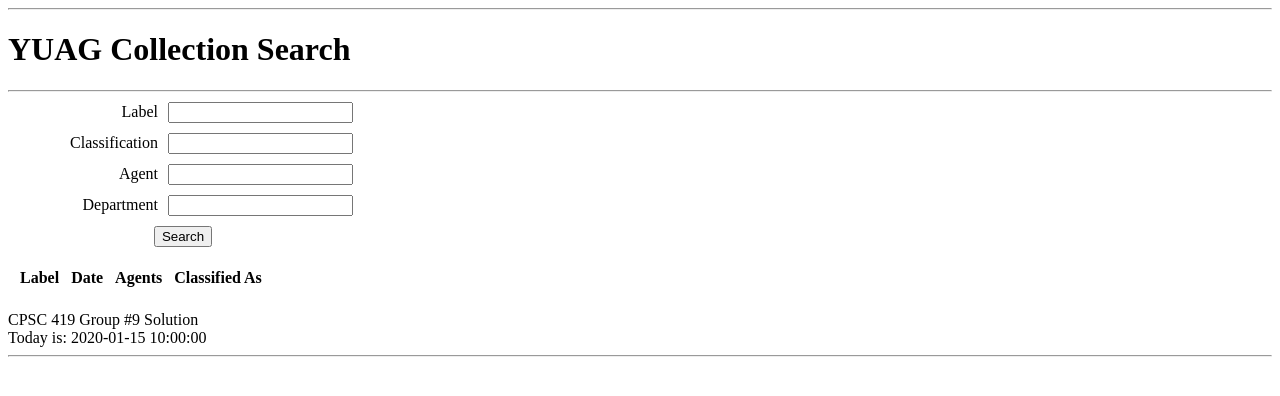
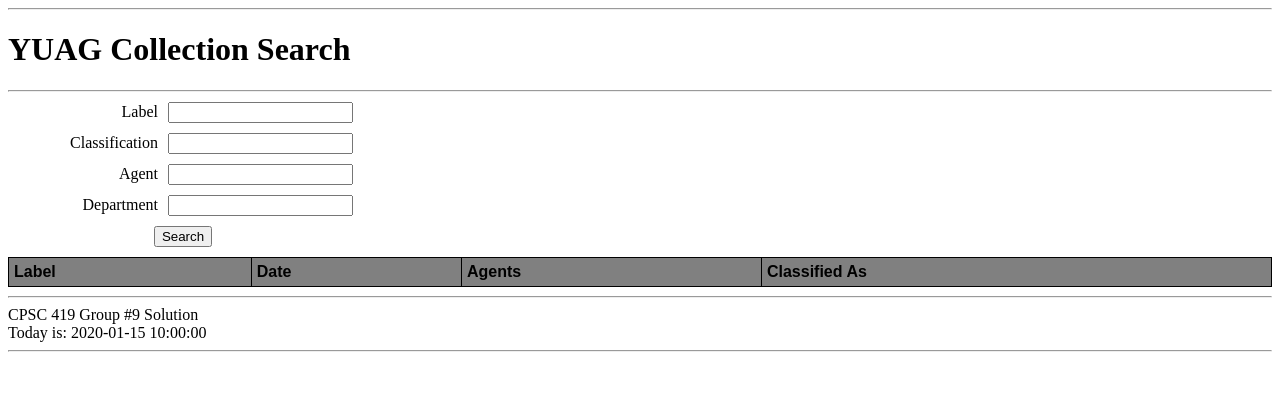
Before and after one commit to syk2021/419pset3, a Flask app: template templates/index.html in a window 1280 px wide. Shown: the top 396 px of the page. Run offline with Flask 3, Linux system fonts and the light colour scheme; the template is opened without the code that fills it: most values are stand-ins (such as "Sample title", 1, 10 or a date in 2020); lists and menus that the app fills with data are empty; parts of the project's set-up code (start-up, migrations or seed data) failed here and were passed over.

Commit message:
updated style

```diff
--- /dev/null
+++ b/static/style.css
@@ -0,0 +1,55 @@
+div {
+  margin-bottom: 10px;
+}
+label {
+  display: inline-block;
+  width: 150px;
+  text-align: right;
+  padding-right: 10px;
+}
+.container {
+  text-align: center;
+  width: 350px;
+}
+/* table,
+td,
+th {
+  padding: 5px;
+}
+th {
+  background-color: white;
+}
+tr {
+  border-bottom: 1px solid gray;
+}
+tr:hover {
+  background-color: lightgray;
+} */
+
+#data-table {
+  font-family: Arial, Helvetica, sans-serif;
+  border-collapse: collapse;
+  width: 100%;
+}
+
+#data-table td,
+#data-table th {
+  border: 1px solid black;
+  padding: 5px;
+}
+
+/* #data-table tr:nth-child(even) {
+      background-color: #f2f2f2;
+    } */
+
+#data-table tr:hover {
+  background-color: lightgray;
+  cursor: pointer;
+}
+#data-table th {
+  padding: 5px;
+  text-align: left;
+  background-color: gray;
+  color: black;
+  cursor: default;
+}
--- a/templates/index.html
+++ b/templates/index.html
@@ -2,37 +2,11 @@
 <html>
   <head>
     <title>YUAG Collection Search</title>
-    <style>
-      div {
-        margin-bottom: 10px;
-      }
-      label {
-        display: inline-block;
-        width: 150px;
-        text-align: right;
-        padding-right: 10px;
-      }
-      .container {
-        text-align: center;
-        width: 350px;
-      }
-      table,
-      td,
-      th {
-        padding: 5px;
-      }
-      tr {
-        border-bottom: 1px solid gray;
-      }
-      tr:hover {
-        background-color: lightgray;
-      }
-    </style>
-    <!-- <link
+    <link
       rel="stylesheet"
       type="text/css"
       href="{{ url_for('static', filename='style.css') }}"
-    /> -->
+    />
   </head>
 
   <body>
@@ -50,11 +24,7 @@
         </div>
         <div>
           <label>Classification</label
-          ><input
-            value="{{prev_classifier}}"
-            type="text"
-            name="c"
-          />
+          ><input value="{{prev_classifier}}" type="text" name="c" />
         </div>
         <div>
           <label>Agent</label
@@ -71,7 +41,7 @@
     </div>
 
     <div className="results">
-      <table>
+      <table id="data-table">
         {% if table_data %}
         <thead>
           <tr>
@@ -95,6 +65,7 @@
     </div>
 
     <div className="footer">
+      <hr />
       CPSC 419 Group #9 Solution
       <br />
       Today is: {{time}}
```
Also changed, not shown: luxapp.py (+9 -22 lines).
